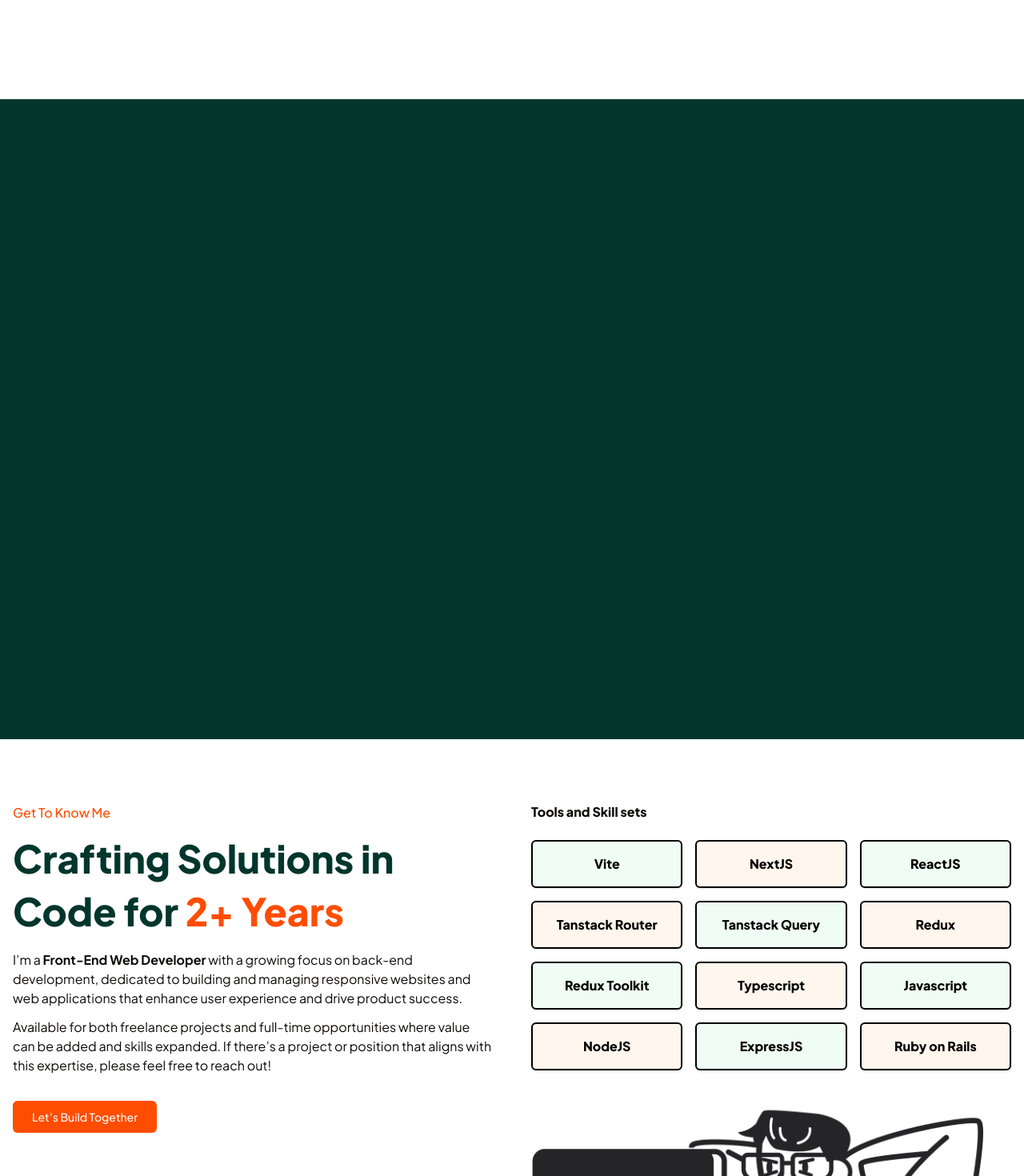
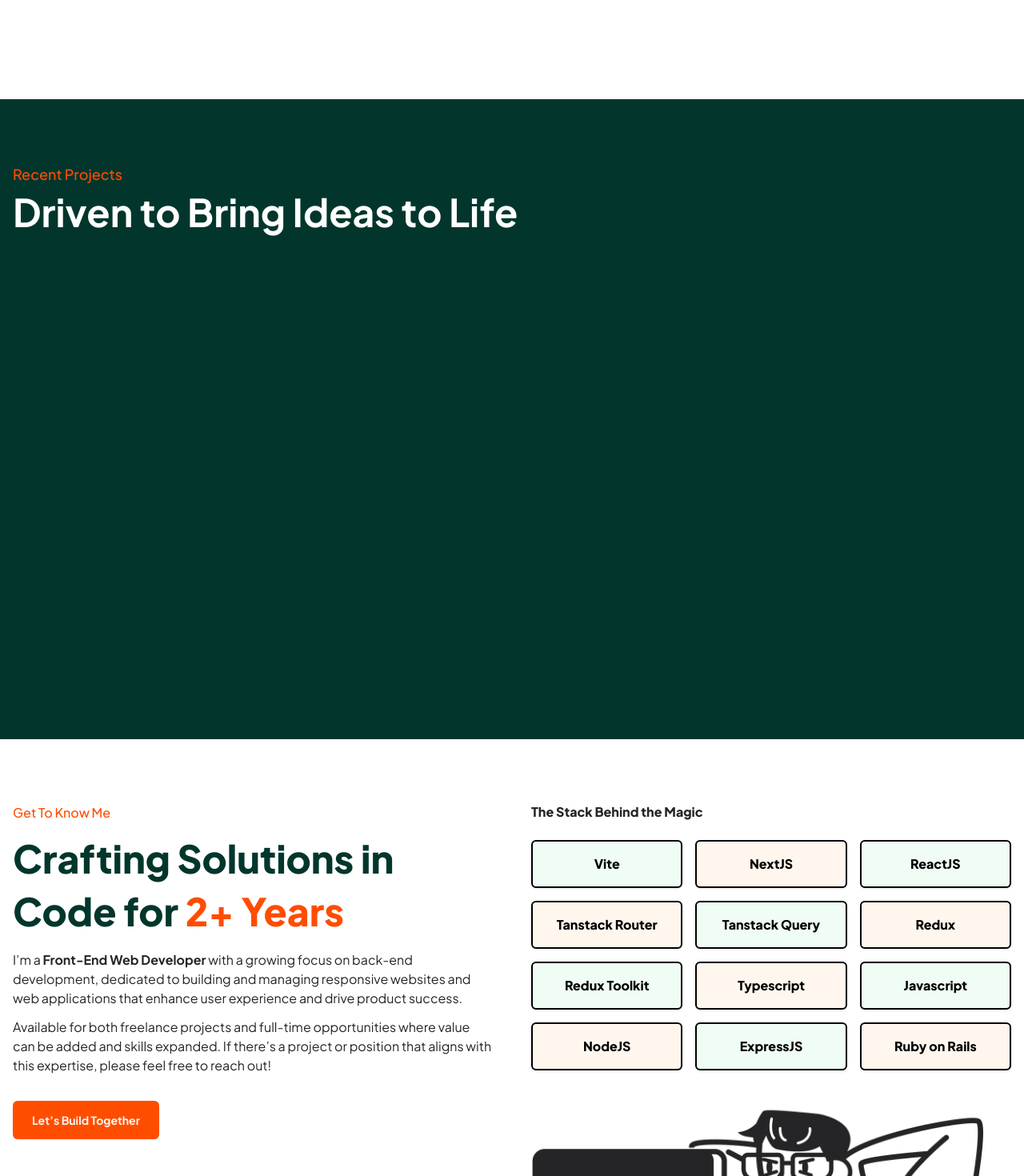
Before and after one commit to vincejosephladrera/code-by-vince, a React (Vite) app: page /#/ in a window 1280 px wide. Shown: the part 740-2210 px from the top of the page at 80% size. Built offline with nearby package versions, Linux system fonts and the light colour scheme.

Commit message:
update views and configure Vite and package.json for GitHub Pages deployment

```diff
--- a/package.json
+++ b/package.json
@@ -1,5 +1,6 @@
 {
 	"name": "code-by-vince",
+	"homepage": "https://vincejosephladrera.github.io/code-by-vince/",
 	"description": "Personal Website",
 	"private": true,
 	"version": "0.0.0",
@@ -8,7 +9,9 @@
 		"dev": "vite",
 		"build": "tsc -b && vite build",
 		"lint": "eslint .",
-		"preview": "vite preview"
+		"preview": "vite preview",
+		"predeploy": "npm run build",
+		"deploy": "gh-pages -d dist"
 	},
 	"author": "Vince Joseph Ladrera",
 	"dependencies": {
--- a/src/App.tsx
+++ b/src/App.tsx
@@ -1,10 +1,7 @@
 import { RouterProvider, createRouter } from '@tanstack/react-router';
 import { routeTree } from './routeTree.gen';
 import { QueryClientProvider, QueryClient } from '@tanstack/react-query';
-import 'swiper/css';
-import 'swiper/css/navigation';
-import 'swiper/css/pagination';
-import 'swiper/css/scrollbar';
+import 'swiper/swiper-bundle.css';
 
 const router = createRouter({ routeTree });
 const queryClient = new QueryClient();
--- a/src/components/ui/button.tsx
+++ b/src/components/ui/button.tsx
@@ -5,25 +5,24 @@ import { cva, type VariantProps } from 'class-variance-authority';
 import { cn } from '@/lib/utils';
 
 const buttonVariants = cva(
-	"inline-flex items-center justify-center gap-2 whitespace-nowrap rounded-md text-sm font-medium transition-all disabled:pointer-events-none disabled:opacity-50 [&_svg]:pointer-events-none [&_svg:not([class*='size-'])]:size-4 shrink-0 [&_svg]:shrink-0 outline-none focus-visible:border-ring focus-visible:ring-ring/50 focus-visible:ring-[3px] aria-invalid:ring-destructive/20 dark:aria-invalid:ring-destructive/40 aria-invalid:border-destructive",
+	"inline-flex items-center justify-center gap-2 whitespace-nowrap rounded-md text-sm transition-all disabled:pointer-events-none disabled:opacity-50 [&_svg]:pointer-events-none [&_svg:not([class*='size-'])]:size-4 shrink-0 [&_svg]:shrink-0 outline-none focus-visible:border-ring focus-visible:ring-ring/50 focus-visible:ring-[3px] aria-invalid:ring-destructive/20 dark:aria-invalid:ring-destructive/40 aria-invalid:border-destructive font-bold",
 	{
 		variants: {
 			variant: {
-				default: 'bg-primary text-primary-foreground shadow-xs hover:bg-primary/90 font-bold',
+				default: 'bg-primary text-primary-foreground shadow-xs hover:bg-primary/90',
 				destructive:
-					'bg-destructive text-white shadow-xs hover:bg-destructive/90 focus-visible:ring-destructive/20 dark:focus-visible:ring-destructive/40 dark:bg-destructive/60 font-bold',
+					'bg-destructive text-white shadow-xs hover:bg-destructive/90 focus-visible:ring-destructive/20 dark:focus-visible:ring-destructive/40 dark:bg-destructive/60',
 				outline:
 					'border bg-background shadow-xs hover:bg-accent hover:text-accent-foreground dark:bg-input/30 dark:border-input dark:hover:bg-input/50',
-				secondary:
-					'bg-secondary text-secondary-foreground shadow-xs hover:bg-secondary/80 font-bold',
+				secondary: 'bg-secondary text-secondary-foreground shadow-xs hover:bg-secondary/80',
 				ghost: 'hover:bg-accent hover:text-accent-foreground dark:hover:bg-accent/50',
-				neutral: 'bg-neutral-200 text-[#252527] shadow-xs hover:bg-neutral-300 font-bold',
+				neutral: 'bg-neutral-200 text-[#252527] shadow-xs hover:bg-neutral-300',
 				link: 'text-primary underline-offset-4 hover:underline',
 			},
 			size: {
 				default: 'h-9 px-4 py-2 has-[>svg]:px-3',
 				sm: 'h-8 rounded-md gap-1.5 px-3 has-[>svg]:px-2.5',
-				lg: 'h-10 rounded-md px-6 has-[>svg]:px-4',
+				lg: 'h-12 rounded-md px-6 has-[>svg]:px-4',
 				icon: 'size-9',
 			},
 		},
--- a/src/index.css
+++ b/src/index.css
@@ -1,9 +1,5 @@
 @import 'tailwindcss';
 @import 'tw-animate-css';
-
-body {
-	overflow-x: hidden;
-}
 
 @font-face {
 	font-family: 'Plus Jakarta Sans';
@@ -24,57 +20,11 @@ body {
 @theme {
 	--font-sans: 'Plus Jakarta Sans', system-ui, sans-serif;
 	--line-height-base: 1.2;
-	--color-text-body: #252527;
+	--color-body: #252527;
 	--breakpoint-xs: 30rem;
 }
 
-.loader {
-	width: 48px;
-	height: 48px;
-	border-width: 3px;
-	border-style: dashed solid solid dotted;
-	border-color: #ff3d00 #ff3d00 transparent #ff3d00;
-	border-radius: 50%;
-	display: inline-block;
-	position: relative;
-	box-sizing: border-box;
-	animation: rotation 1s linear infinite;
-}
-.loader::after {
-	content: '';
-	box-sizing: border-box;
-	position: absolute;
-	left: 20px;
-	top: 31px;
-	border: 10px solid transparent;
-	border-right-color: #ff3d00;
-	transform: rotate(-40deg);
-}
-
-@keyframes rotation {
-	0% {
-		transform: rotate(0deg);
-	}
-	100% {
-		transform: rotate(360deg);
-	}
-}
-
 @layer base {
-	/* body {
-		@apply text-body;
-	} */
-
-	h1,
-	h2,
-	h3,
-	h4,
-	h5,
-	h6 {
-		@apply font-extrabold leading-snug;
-	}
-}
-
 	:root {
 		--radius: 0.5rem;
 		--background: oklch(1 0 0);
@@ -144,12 +94,20 @@ body {
 		--sidebar-ring: oklch(0.553 0.013 58.071);
 	}
 
-@layer base {
 	* {
 		@apply border-border outline-ring/50;
 	}
 	body {
-		@apply bg-background text-foreground;
+		@apply bg-background  overflow-x-hidden text-body;
+	}
+
+	h1,
+	h2,
+	h3,
+	h4,
+	h5,
+	h6 {
+		@apply font-extrabold leading-snug;
 	}
 }
 
@@ -193,6 +151,46 @@ body {
 	--color-sidebar-ring: var(--sidebar-ring);
 }
 
+.core-competency-section__left-thumb {
+	@apply absolute w-[20%] h-auto object-cover hidden sm:block sm:w-[40%] sm:right-[24px] sm:bottom-[-48%] md:w-[31%] lg:right-auto lg:left-[16px] lg:w-[20%] xl:left-[56px] xl:bottom-[-73%] 2xl:w-[16%];
+}
+
+.core-competency-section__right-thumb {
+	@apply absolute w-[20%] h-auto object-cover hidden lg:block lg:right-[16px] lg:w-[20%] lg:bottom-[-13%] xl:right-[56px] xl:bottom-[-25%] 2xl:w-[16%];
+}
+
+.loader {
+	width: 48px;
+	height: 48px;
+	border-width: 3px;
+	border-style: dashed solid solid dotted;
+	border-color: #ff3d00 #ff3d00 transparent #ff3d00;
+	border-radius: 50%;
+	display: inline-block;
+	position: relative;
+	box-sizing: border-box;
+	animation: rotation 1s linear infinite;
+}
+.loader::after {
+	content: '';
+	box-sizing: border-box;
+	position: absolute;
+	left: 20px;
+	top: 31px;
+	border: 10px solid transparent;
+	border-right-color: #ff3d00;
+	transform: rotate(-40deg);
+}
+
+@keyframes rotation {
+	0% {
+		transform: rotate(0deg);
+	}
+	100% {
+		transform: rotate(360deg);
+	}
+}
+
 .swiper-slide {
 	height: initial !important;
 }
--- a/src/pages/about-me.tsx
+++ b/src/pages/about-me.tsx
@@ -74,7 +74,7 @@ export default function AboutMe() {
 					</div>
 				</div>
 				<div className='relative z-0'>
-					<h3 className='mb-6'>Tools and Skill sets</h3>
+					<h3 className='mb-6'>The Stack Behind the Magic</h3>
 
 					{isMobile ? (
 						<>
--- a/src/pages/expertise.tsx
+++ b/src/pages/core-competencies.tsx
@@ -8,9 +8,15 @@ import {
 	TargetIcon,
 } from '@/assets/icons/icons';
 
+import imgLeft from '@/assets/images/core-competencies-left.svg';
+import imgRight from '@/assets/images/core-competencies-right.svg';
+
+import { Card, CardContent } from '@/components/ui/card';
+
 import { useState, useEffect } from 'react';
 import { Swiper, SwiperSlide } from 'swiper/react';
-// import { Navigation, Pagination } from 'swiper/modules';
+import { buttonVariants } from '@/components/ui/button';
+import { Link } from '@tanstack/react-router';
 
 const expertiseData = [
 	{
@@ -45,7 +51,7 @@ const expertiseData = [
 	},
 ];
 
-export default function Expertise() {
+export default function CoreCompetencies() {
 	const [isMobile, setIsMobile] = useState(false);
 
 	useEffect(() => {
@@ -67,12 +73,12 @@ export default function Expertise() {
 	}, [isMobile]);
 
 	return (
-		<div className='bg-primary'>
-			<div className='container mx-auto py-20 px-4 text-center text-white'>
-				<p className='font-medium text-lg mb-3'>Expertise</p>
+		<section className='bg-primary py-20'>
+			<div className='container mx-auto px-4 text-center text-white'>
+				<p className='font-medium text-lg mb-3'>Core Competencies</p>
 				<h2 className=' font-bold text-[min(8vw,48px)] mb-12'>Why Choose Me as Your Developer</h2>
 				{isMobile ? (
-					<Swiper spaceBetween={24} slidesPerView={1.4}>
+					<Swiper spaceBetween={24} slidesPerView={1.4} className='mb-12'>
 						{expertiseData.map(({ title, description, icon }) => {
 							return (
 								<SwiperSlide>
@@ -82,13 +88,34 @@ export default function Expertise() {
 						})}
 					</Swiper>
 				) : (
-					<div className='grid grid-cols sm:grid-cols-2 lg:grid-cols-3 gap-6'>
+					<div className='grid grid-cols sm:grid-cols-2 lg:grid-cols-3 gap-6 mb-12'>
 						{expertiseData.map(({ title, description, icon }) => {
 							return <ExpertiseCard icon={icon()} title={title} description={description} />;
 						})}
 					</div>
 				)}
+				<Card className='bg-orange-50 py-6 overflow-hidden relative'>
+					<img src={imgLeft} className='core-competency-section__left-thumb' />
+					<CardContent className='sm:max-lg:text-left sm:pr-[42%] md:pr-[33%] lg:pr-[24px]'>
+						<h3 className='mb-3 font-extrabold leading-snug text-2xl'>
+							Ready to Bring Your Ideas to Life ?
+						</h3>
+						<p className='mb-4 leading-relaxed text-text-body'>
+							Let’s turn your vision into an engaging digital experience that delivers results.
+						</p>
+						<Link
+							to={'/'}
+							className={buttonVariants({
+								variant: 'default',
+								size: 'lg',
+							})}
+						>
+							Let’s Build Together
+						</Link>
+					</CardContent>
+					<img src={imgRight} className='core-competency-section__right-thumb' />
+				</Card>
 			</div>
-		</div>
+		</section>
 	);
 }
--- a/src/pages/index.tsx
+++ b/src/pages/index.tsx
@@ -1,5 +1,5 @@
 import HomeHero from './home-hero';
-import Expertise from './expertise';
+import CoreCompetencies from './core-competencies';
 import RecentProjects from './recent-projects';
 import AboutMe from './about-me';
 
@@ -9,7 +9,7 @@ export default function HomePage() {
 			<HomeHero />
 			<RecentProjects />
 			<AboutMe />
-			<Expertise />
+			<CoreCompetencies />
 		</>
 	);
 }
--- a/src/pages/recent-projects.tsx
+++ b/src/pages/recent-projects.tsx
@@ -1,3 +1,12 @@
 export default function RecentProjects() {
-	return <div className='bg-secondary min-h-screen'></div>;
+	return (
+		<section className='bg-secondary min-h-screen py-20'>
+			<div className='container mx-auto px-4'>
+				<p className=' font-medium text-lg text-primary'>Recent Projects</p>
+				<h2 className=' font-bold text-[min(8vw,48px)] mb-12 text-white'>
+					Driven to Bring Ideas to Life
+				</h2>
+			</div>
+		</section>
+	);
 }
--- a/vite.config.ts
+++ b/vite.config.ts
@@ -11,4 +11,5 @@ export default defineConfig({
       '@': '/src',
     },
   },
+  base: "/code-by-vince/"
 })
```
Also changed, not shown: src/assets/images/core-competencies-left.svg (added), src/assets/images/core-competencies-right.svg (added). Lines whose indentation alone changed are shown as unchanged.
